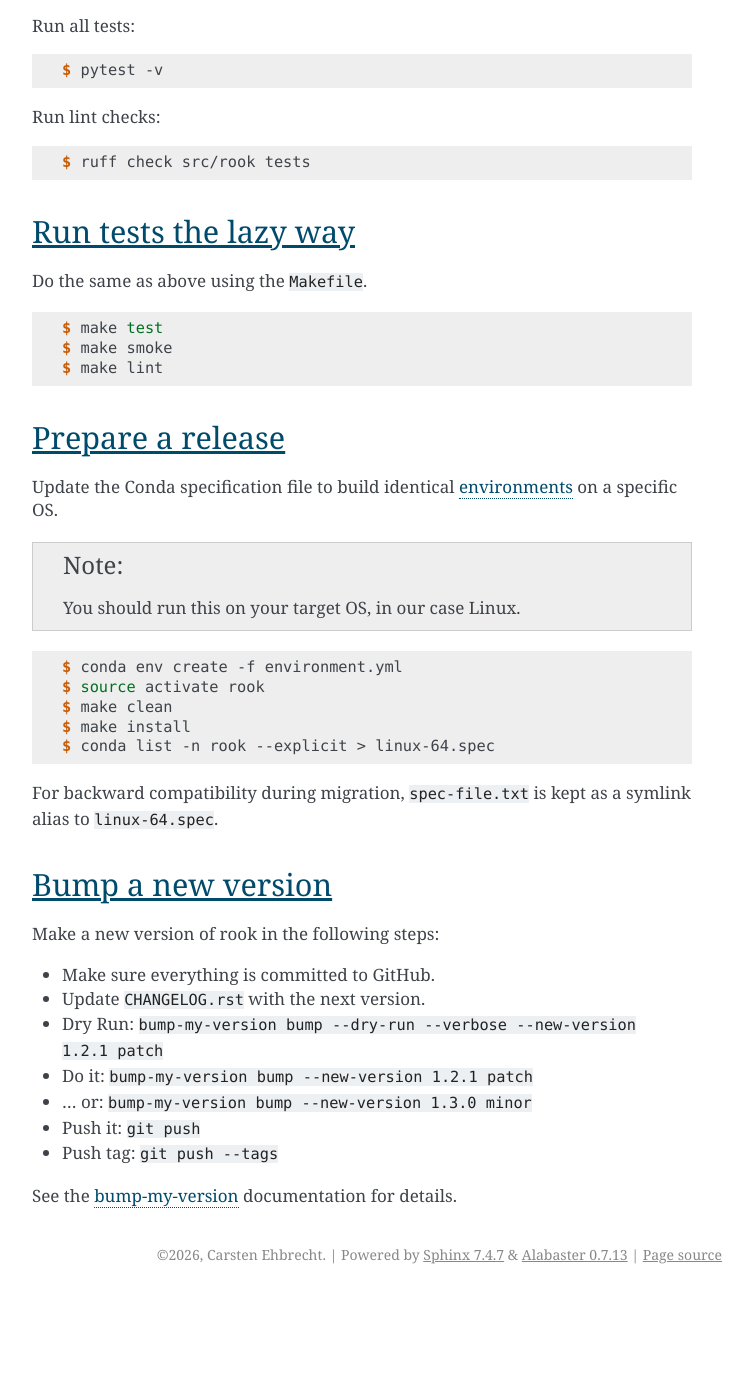
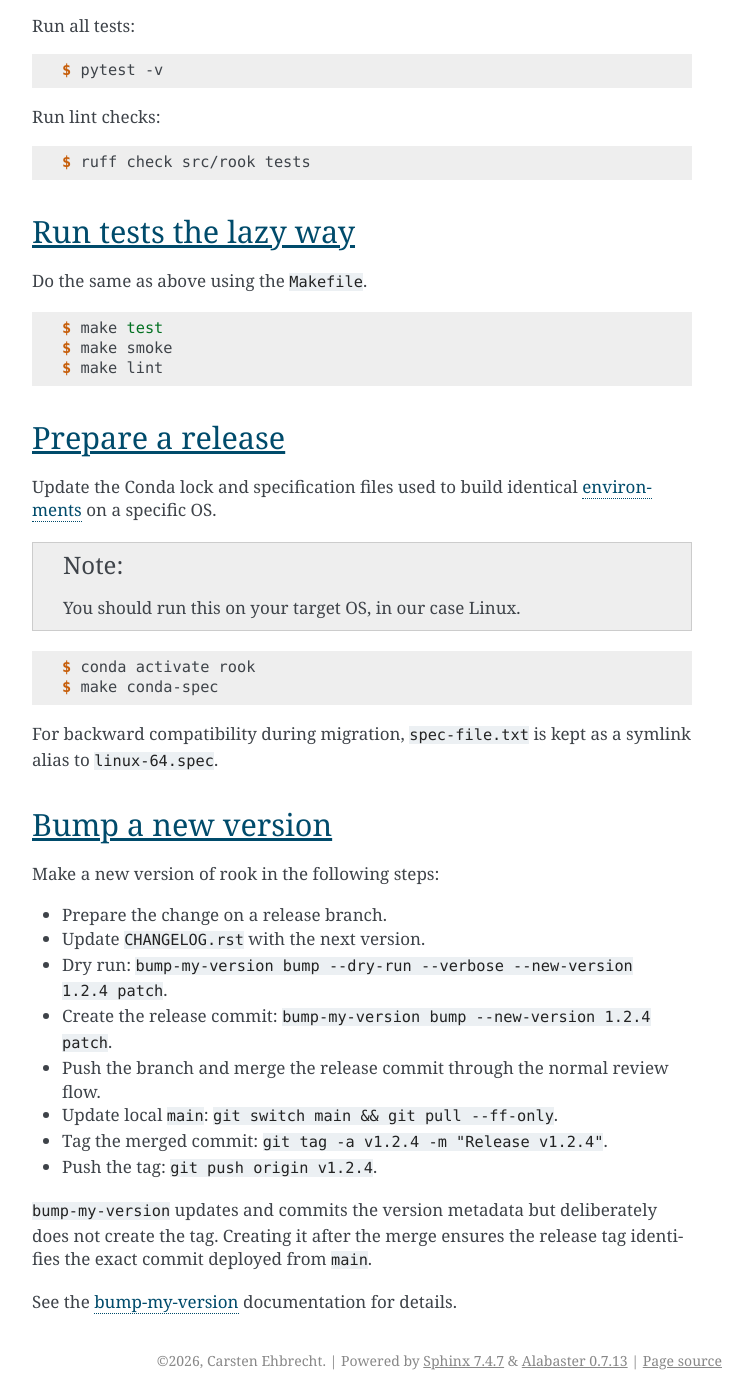
Before and after one commit to roocs/rook, a Sphinx documentation site: the page built from docs/source/dev_guide.rst, in a window 1280 px wide and 1400 px high, scrolled down 1058 px. Shown: the whole window, without its empty margins (388-1141 px from the left). Built offline with Sphinx 7.4.7, drawn with Linux system fonts in a browser that asks for light colours; pages that are not in the unit, such as notebooks, are missing from menus; before the commit the page ends 2352 px from its top, so only the background shows below that.

```diff
--- a/docs/source/dev_guide.rst
+++ b/docs/source/dev_guide.rst
@@ -78,17 +78,15 @@
 Prepare a release
 -----------------
 
-Update the Conda specification file to build identical environments_ on a specific OS.
+Update the Conda lock and specification files used to build identical
+environments_ on a specific OS.
 
 .. note:: You should run this on your target OS, in our case Linux.
 
 .. code-block:: console
 
-    $ conda env create -f environment.yml
-    $ source activate rook
-    $ make clean
-    $ make install
-    $ conda list -n rook --explicit > linux-64.spec
+    $ conda activate rook
+    $ make conda-spec
 
 For backward compatibility during migration, ``spec-file.txt`` is kept as a symlink alias to ``linux-64.spec``.
 
@@ -100,13 +98,18 @@
 
 Make a new version of rook in the following steps:
 
-* Make sure everything is committed to GitHub.
+* Prepare the change on a release branch.
 * Update ``CHANGELOG.rst`` with the next version.
-* Dry Run: ``bump-my-version bump --dry-run --verbose --new-version 1.2.1 patch``
-* Do it: ``bump-my-version bump --new-version 1.2.1 patch``
-* ... or: ``bump-my-version bump --new-version 1.3.0 minor``
-* Push it: ``git push``
-* Push tag: ``git push --tags``
+* Dry run: ``bump-my-version bump --dry-run --verbose --new-version 1.2.4 patch``.
+* Create the release commit: ``bump-my-version bump --new-version 1.2.4 patch``.
+* Push the branch and merge the release commit through the normal review flow.
+* Update local ``main``: ``git switch main && git pull --ff-only``.
+* Tag the merged commit: ``git tag -a v1.2.4 -m "Release v1.2.4"``.
+* Push the tag: ``git push origin v1.2.4``.
+
+``bump-my-version`` updates and commits the version metadata but deliberately
+does not create the tag. Creating it after the merge ensures the release tag
+identifies the exact commit deployed from ``main``.
 
 See the bump-my-version_ documentation for details.
 
--- a/pyproject.toml
+++ b/pyproject.toml
@@ -80,7 +80,6 @@
   "sphinx >=7.0.0",
   "sphinxcontrib-mermaid",
   "tox >=4.18.0",
-  "twine >=4.0.0",
   "watchdog >=4.0.0",
   "wheel >=0.40.0"
 ]
```
Also changed, not shown: CONTRIBUTING.rst (+7 -6 lines), README.rst (+16 -11 lines), 3 other files.
